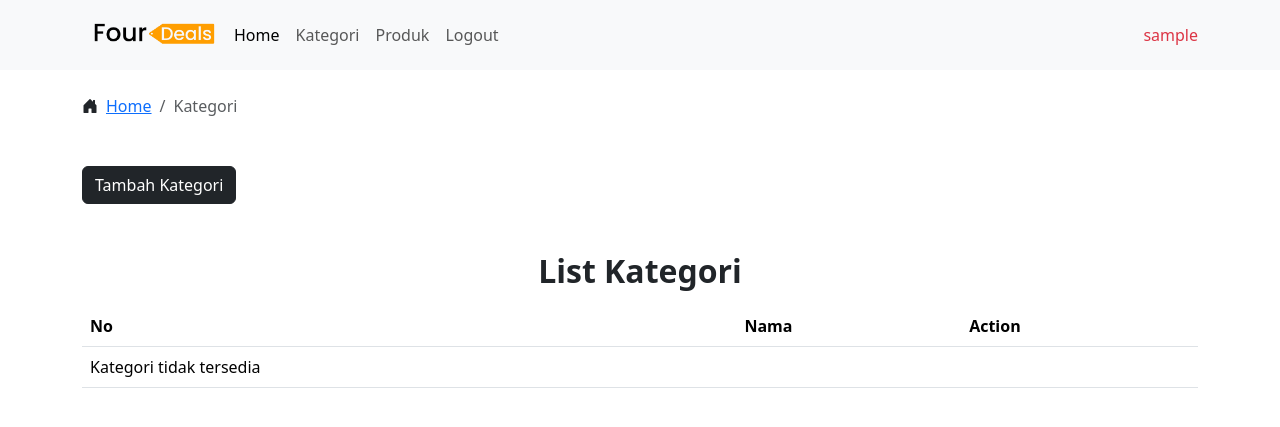
After one commit to Kkov1/Four_Fair, a PHP site: page /AdminPanel/kategori.php in a window 1280 px wide. The commit adds this page. Shown: the top 427 px of the page. Run offline with PHP 8.4, Linux system fonts and the light colour scheme; the visitor is signed in with stand-in values (Sample User, id 1); data that the repository does not hold is empty; some libraries are stand-ins or nearby versions.

Commit message:
Perbaikan kode dan penambahan file kategori.php dan produk.php

```diff
--- /dev/null
+++ b/AdminPanel/kategori.php
@@ -0,0 +1,119 @@
+<?php
+require "session.php";
+require "../config/connection.php";
+
+$queryKategori = mysqli_query($conn, "SELECT * FROM kategori");
+$queryjumlahkategori = mysqli_num_rows($queryKategori);
+
+?>
+<!DOCTYPE html>
+<html lang="en">
+
+<head>
+    <meta charset="UTF-8">
+    <meta name="viewport" content="width=device-width, initial-scale=1.0">
+    <title>Kategori</title>
+    <link rel="stylesheet" href="../resource/css/main.css">
+    <link rel="stylesheet" href="../node_modules/bootstrap-icons/font/bootstrap-icons.min.css">
+    <link href="https://cdn.jsdelivr.net/npm/bootstrap@5.3.3/dist/css/bootstrap.min.css" rel="stylesheet"
+        integrity="sha384-QWTKZyjpPEjISv5WaRU9OFeRpok6YctnYmDr5pNlyT2bRjXh0JMhjY6hW+ALEwIH" crossorigin="anonymous">
+</head>
+<?php require "navbar.php"; ?>
+
+<body>
+    <div class="container mt-4">
+        <ol class="breadcrumb">
+            <i class="bi bi-house-door-fill me-2 "></i>
+            <li class="breadcrumb-item"><a href="../AdminPanel/" class="text-decoration">Home</a></li>
+            <li class="breadcrumb-item active" aria-current="page">Kategori</li>
+        </ol>
+
+        <div class="my-5">
+            <button type="button" class="btn btn-dark text-white" data-bs-toggle="modal" data-bs-target="#exampleModal">
+                Tambah Kategori
+            </button>
+
+        </div>
+        <div class="mt-3">
+            <h2 class="text-center fw-bold">List Kategori</h2>
+
+            <div class="table mt-3">
+                <table class="table">
+                    <thead>
+                        <tr>
+                            <th>No</th>
+                            <th>Nama</th>
+                            <th>Action</th>
+                        </tr>
+                    </thead>
+                    <tbody>
+                        <?Php
+                        $number = 1;
+                        if ($queryjumlahkategori == 0) {
+                            ?>
+                            <tr>
+                                <td>Kategori tidak tersedia</td>
+                            </tr>
+                            <?php
+                        } else {
+                            while ($data = mysqli_fetch_array($queryKategori)) {
+                                ?>
+                                <tr>
+                                    <td><?php echo $number; ?></td>
+                                    <td><?php echo $data['nama']; ?></td>
+                                    <!-- Button trigger modal -->
+
+                                </tr>
+                                <?php
+                                $number++;
+                            }
+                        }
+                        ?>
+                    </tbody>
+                </table>
+            </div>
+        </div>
+    </div>
+
+
+
+
+    <!-- Modal -->
+    <div class="modal fade" id="exampleModal" tabindex="-1" aria-labelledby="exampleModalLabel" aria-hidden="true">
+        <div class="modal-dialog">
+            <div class="modal-content">
+                <div class="modal-header">
+                    <h1 class="modal-title fs-5" id="exampleModalLabel">Tambah Kategori</h1>
+                    <button type="button" class="btn-close" data-bs-dismiss="modal" aria-label="Close"></button>
+                </div>
+                <div class="modal-body">
+                    <form action="" method="post">
+                        <div>
+                            <label for="kategori">Kateogri</label>
+                            <input type="text" id="kategori" name="kategori" placeholder="Input Nama Kategori"
+                                class="form-control">
+                        </div>
+                        <button class="btn btn-primary" type="submit" name="simpan">Simpan</button>
+                    </form>
+                </div>
+                <div class="modal-footer">
+                    <button type="button" class="btn btn-secondary" data-bs-dismiss="modal">Close</button>
+
+                </div>
+            </div>
+        </div>
+    </div>
+    <?php
+    if (isset($_POST['simpan'])) {
+        $kategori = htmlspecialchars($_POST['kategori']);
+
+
+    }
+
+    ?>
+
+
+    <script src="../node_modules/bootstrap/dist/js/bootstrap.min.js"></script>
+</body>
+
+</html>
--- a/AdminPanel/navbar.php
+++ b/AdminPanel/navbar.php
@@ -11,17 +11,17 @@
                     <a class="nav-link active" aria-current="page" href="../AdminPanel/">Home</a>
                 </li>
                 <li class="nav-item">
-                    <a class="nav-link" href="kategori.php">Kategori</a>
+                    <a class="nav-link" href="../AdminPanel/kategori.php">Kategori</a>
                 </li>
                 <li class="nav-item">
-                    <a class="nav-link" href="produk.php">Produk</a>
+                    <a class="nav-link" href="../AdminPanel/produk.php">Produk</a>
                 </li>
                 <li class="nav-item">
-                    <a class="nav-link" href="logout.php">Logout</a>
+                    <a class="nav-link" href="../AdminPanel/logout.php  ">Logout</a>
                 </li>
             </ul>
             <span class="navbar-text text-danger">
-                <?php echo $_SESSION['username'];?>
+                <?php echo $_SESSION['username']; ?>
             </span>
         </div>
     </div>
--- a/AdminPanel/session.php
+++ b/AdminPanel/session.php
@@ -1,5 +1,5 @@
 <?php
 session_start();
 if ($_SESSION['login'] == false) {
-    header('location: login.php');
+    header('location: ../AdminPanel/login.php');
 }
```
Also changed, not shown: AdminPanel/produk.php (added, +31 -0 lines).
